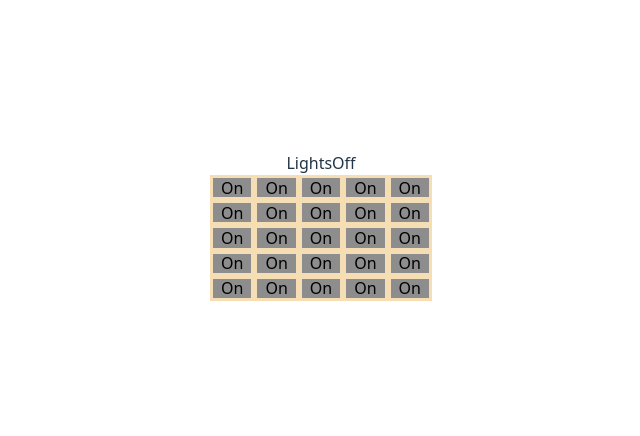
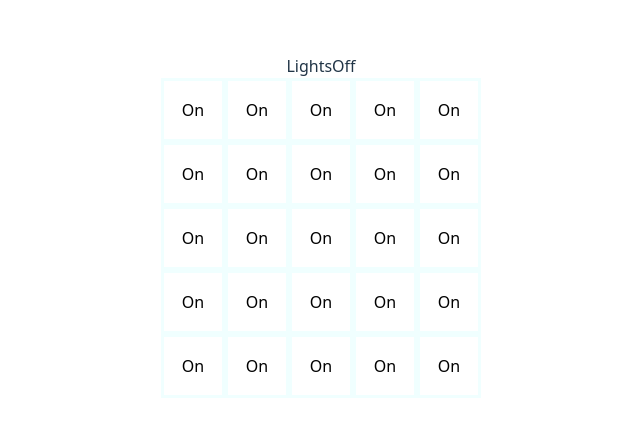
Before and after one commit to thespywholovedher/Portfolio-React, a React (Vite) app: page / in a window 1280 px wide. Shown: the part 174-610 px from the top of the page, without its empty margins (319-959 px from the left). Built offline with nearby package versions, Linux system fonts and the light colour scheme.

Commit message:
updated color of button's on and off

```diff
--- a/src/LightsOff/LightsOff.tsx
+++ b/src/LightsOff/LightsOff.tsx
@@ -10,7 +10,7 @@ const Grid = (props: React.PropsWithChildren) => {
 
 const Cell = (props:{on:boolean, toggle:() => void}) => {
     return (
-      <button onClick={props.toggle} className='cell'>{props.on ? "On": "Off"}</button>
+      <button onClick={props.toggle} className={`cell ${props.on ? 'on' : ''}`}>{props.on ? "On": "Off"}</button>
     )
 }
 
--- a/src/LightsOff/lightsOff.css
+++ b/src/LightsOff/lightsOff.css
@@ -7,9 +7,14 @@
     display: flex;
     justify-content: center;
     align-items: center;
-    width: 1rem;
-    height: 1rem;
-    background-color: rgb(141, 141, 141);
-    border: 3px solid wheat;
+    width: 4rem;
+    height: 4rem;
+    background-color: rgb(39, 39, 39);
+    border: 3px solid rgb(204, 204, 204);
     border-radius: 0%;
 }
+
+.on {
+    background-color: white;
+    border-color: azure;
+}
```
